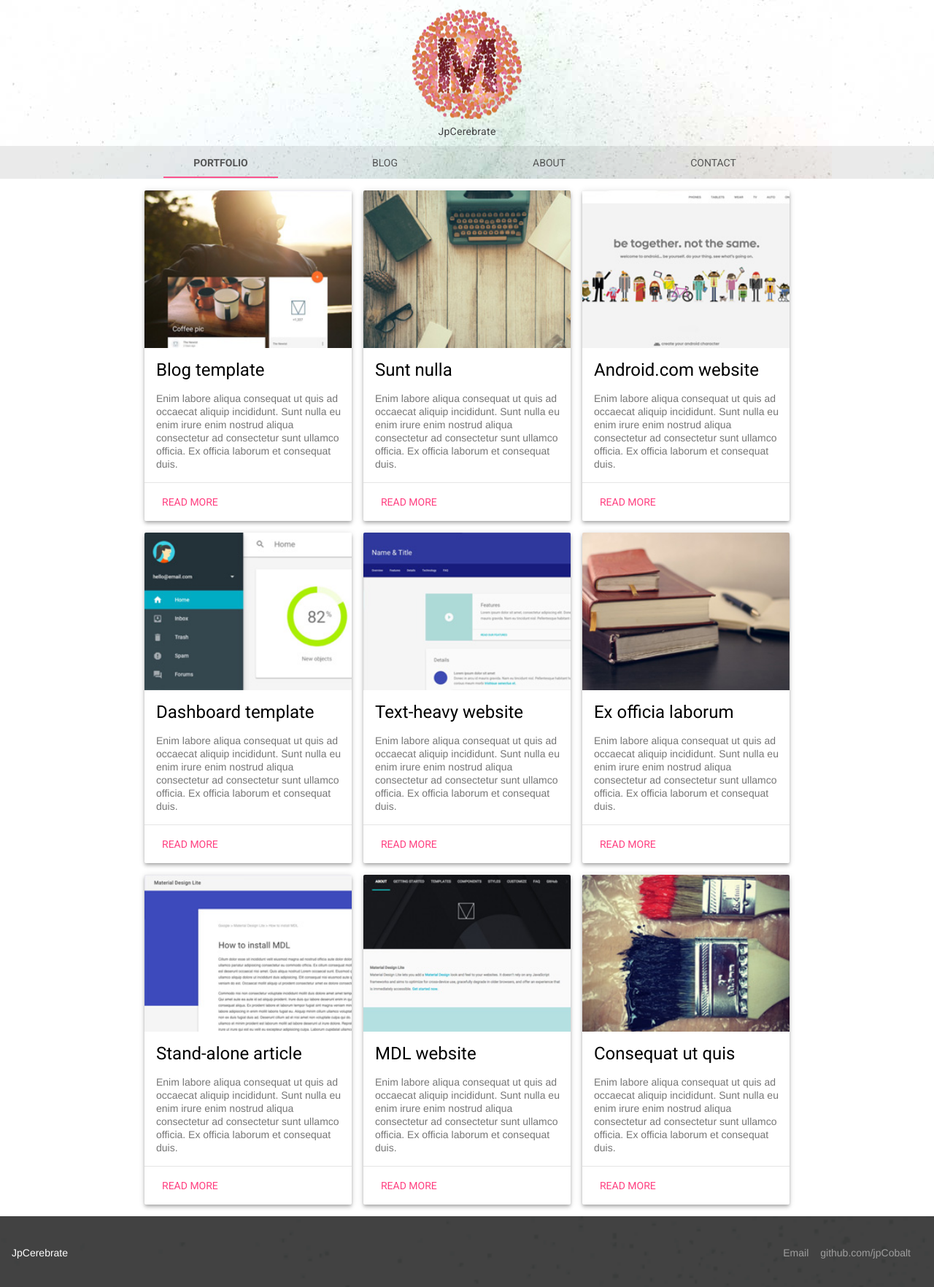
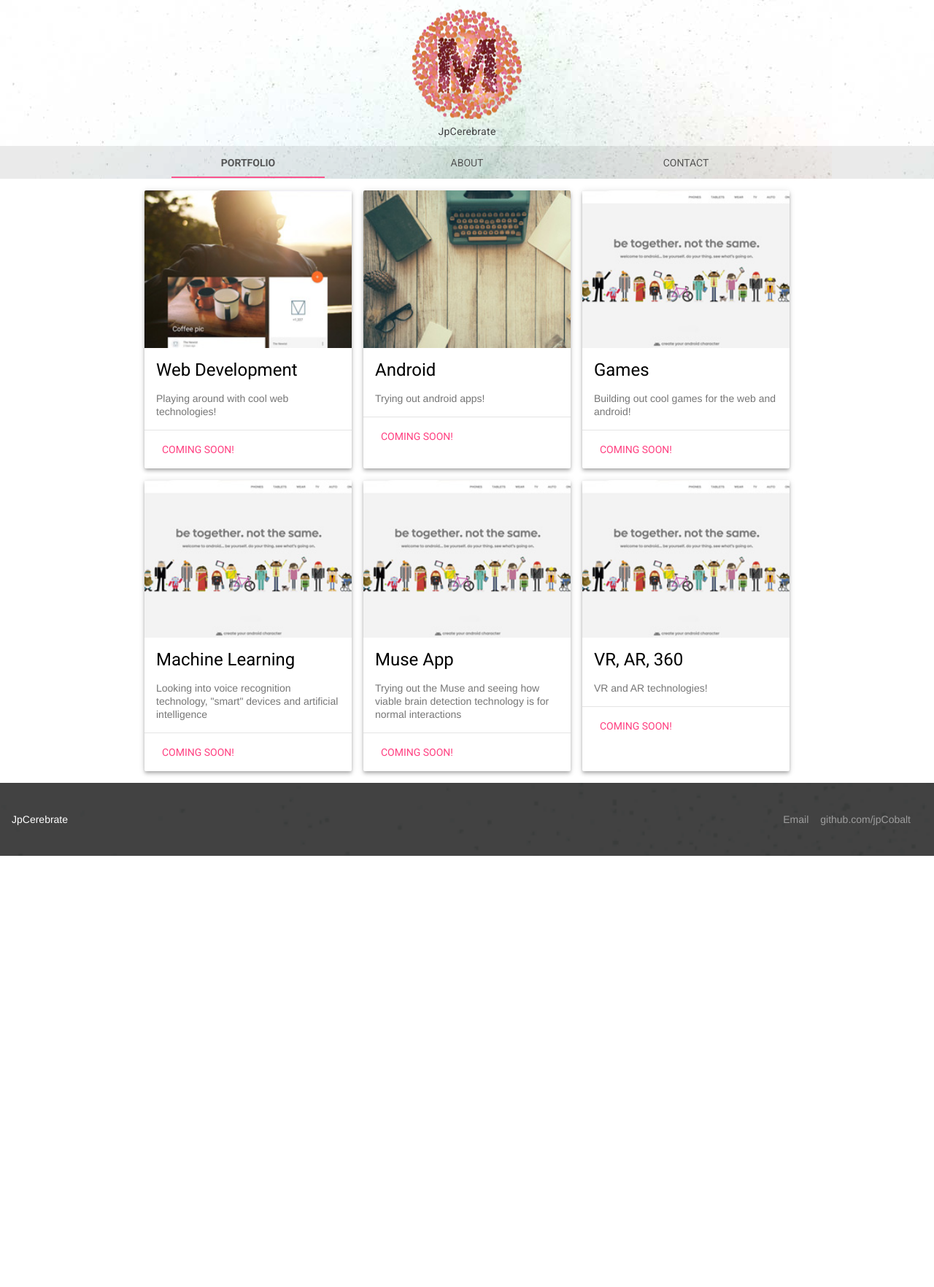
Before and after one commit to jpCobalt/jpCobalt.github.io, a Jekyll site: the page built from index.html, in a window 1280 px wide. Shown: the top 1764 px of the page at 73% size. Built offline with Jekyll 4.4.1, drawn with Linux system fonts in a browser that asks for light colours.

Commit message:
Get rid of blog tab (for now), legacy pages from old build, update content

```diff
--- a/_layouts/default.html
+++ b/_layouts/default.html
@@ -65,7 +65,7 @@
             <div class="mdl-layout__header-row portfolio-navigation-row mdl-layout--large-screen-only">
                 <nav class="mdl-navigation mdl-typography--body-1-force-preferred-font">
                     <a class="mdl-navigation__link {% if page.title == "Portfolio" %}is-active {% endif %}" href="index.html">Portfolio</a>
-                    <a class="mdl-navigation__link {% if page.title == "Blog" %}is-active {% endif %}" href="blog.html">Blog</a>
+                    <!-- <a class="mdl-navigation__link {% if page.title == "Blog" %}is-active {% endif %}" href="blog.html">Blog</a> -->
                     <a class="mdl-navigation__link {% if page.title == "About" %}is-active {% endif %}" href="about.html">About</a>
                     <a class="mdl-navigation__link {% if page.title == "Contact" %}is-active {% endif %}" href="contact.html">Contact</a>
                 </nav>
@@ -74,7 +74,7 @@
         <div class="mdl-layout__drawer mdl-layout--small-screen-only">
             <nav class="mdl-navigation mdl-typography--body-1-force-preferred-font">
                 <a class="mdl-navigation__link {% if page.title == "Portfolio" %}is-active {% endif %}" href="index.html">Portfolio</a>
-                <a class="mdl-navigation__link {% if page.title == "Blog" %}is-active {% endif %}" href="blog.html">Blog</a>
+                <!-- <a class="mdl-navigation__link {% if page.title == "Blog" %}is-active {% endif %}" href="blog.html">Blog</a> -->
                 <a class="mdl-navigation__link {% if page.title == "About" %}is-active {% endif %}" href="about.html">About</a>
                 <a class="mdl-navigation__link {% if page.title == "Contact" %}is-active {% endif %}" href="contact.html">Contact</a>
             </nav>
--- a/contact.html
+++ b/contact.html
@@ -14,10 +14,7 @@ portfolio: portfolio-contact
     </div>
     <div class="mdl-card__supporting-text">
         <p>
-            Enim labore aliqua consequat ut quis ad occaecat aliquip incididunt. Sunt nulla eu enim irure enim nostrud aliqua consectetur ad consectetur sunt ullamco officia. Ex officia laborum et consequat duis.
-        </p>
-        <p>
-            Excepteur reprehenderit sint exercitation ipsum consequat qui sit id velit elit. Velit anim eiusmod labore sit amet.
+            Hi, feel free to leave a message about anything!
         </p>
         <form action="#" class="">
             <div class="mdl-textfield mdl-js-textfield mdl-textfield--floating-label">
--- a/index.html
+++ b/index.html
@@ -9,13 +9,13 @@ company: JpCerebrate
         <img class="article-image" src=" images/example-work01.jpg" border="0" alt="">
     </div>
     <div class="mdl-card__title">
-        <h2 class="mdl-card__title-text">Blog template</h2>
+        <h2 class="mdl-card__title-text">Web Development</h2>
     </div>
     <div class="mdl-card__supporting-text">
-        Enim labore aliqua consequat ut quis ad occaecat aliquip incididunt. Sunt nulla eu enim irure enim nostrud aliqua consectetur ad consectetur sunt ullamco officia. Ex officia laborum et consequat duis.
+        Playing around with cool web technologies!
     </div>
     <div class="mdl-card__actions mdl-card--border">
-        <a class="mdl-button mdl-button--colored mdl-js-button mdl-js-ripple-effect mdl-button--accent" href="portfolio-example01.html">Read more</a>
+        <a class="mdl-button mdl-button--colored mdl-js-button mdl-js-ripple-effect mdl-button--accent" href="#">Coming soon!</a>
     </div>
 </div>
 <div class="mdl-cell mdl-card mdl-shadow--4dp portfolio-card">
@@ -23,13 +23,13 @@ company: JpCerebrate
         <img class="article-image" src=" images/example-work07.jpg" border="0" alt="">
     </div>
     <div class="mdl-card__title">
-        <h2 class="mdl-card__title-text">Sunt nulla</h2>
+        <h2 class="mdl-card__title-text">Android</h2>
     </div>
     <div class="mdl-card__supporting-text">
-        Enim labore aliqua consequat ut quis ad occaecat aliquip incididunt. Sunt nulla eu enim irure enim nostrud aliqua consectetur ad consectetur sunt ullamco officia. Ex officia laborum et consequat duis.
+        Trying out android apps!
     </div>
     <div class="mdl-card__actions mdl-card--border">
-        <a class="mdl-button mdl-button--colored mdl-js-button mdl-js-ripple-effect mdl-button--accent" href="portfolio-example01.html">Read more</a>
+        <a class="mdl-button mdl-button--colored mdl-js-button mdl-js-ripple-effect mdl-button--accent" href="#">Coming soon!</a>
     </div>
 </div>
 <div class="mdl-cell mdl-card mdl-shadow--4dp portfolio-card">
@@ -37,96 +37,54 @@ company: JpCerebrate
         <img class="article-image" src=" images/example-work02.jpg" border="0" alt="">
     </div>
     <div class="mdl-card__title">
-        <h2 class="mdl-card__title-text">Android.com website</h2>
+        <h2 class="mdl-card__title-text">Games</h2>
     </div>
     <div class="mdl-card__supporting-text">
-        Enim labore aliqua consequat ut quis ad occaecat aliquip incididunt. Sunt nulla eu enim irure enim nostrud aliqua consectetur ad consectetur sunt ullamco officia. Ex officia laborum et consequat duis.
+        Building out cool games for the web and android!
     </div>
     <div class="mdl-card__actions mdl-card--border">
-        <a class="mdl-button mdl-button--colored mdl-js-button mdl-js-ripple-effect mdl-button--accent" href="portfolio-example01.html">Read more</a>
+        <a class="mdl-button mdl-button--colored mdl-js-button mdl-js-ripple-effect mdl-button--accent" href="#">Coming soon!</a>
     </div>
 </div>
 <div class="mdl-cell mdl-card mdl-shadow--4dp portfolio-card">
     <div class="mdl-card__media">
-        <img class="article-image" src=" images/example-work03.jpg" border="0" alt="">
+        <img class="article-image" src=" images/example-work02.jpg" border="0" alt="">
     </div>
     <div class="mdl-card__title">
-        <h2 class="mdl-card__title-text">Dashboard template</h2>
+        <h2 class="mdl-card__title-text">Machine Learning</h2>
     </div>
     <div class="mdl-card__supporting-text">
-        Enim labore aliqua consequat ut quis ad occaecat aliquip incididunt. Sunt nulla eu enim irure enim nostrud aliqua consectetur ad consectetur sunt ullamco officia. Ex officia laborum et consequat duis.
+        Looking into voice recognition technology, "smart" devices and artificial intelligence
     </div>
     <div class="mdl-card__actions mdl-card--border">
-        <a class="mdl-button mdl-button--colored mdl-js-button mdl-js-ripple-effect mdl-button--accent" href="portfolio-example01.html">Read more</a>
+        <a class="mdl-button mdl-button--colored mdl-js-button mdl-js-ripple-effect mdl-button--accent" href="#">Coming soon!</a>
     </div>
 </div>
 <div class="mdl-cell mdl-card mdl-shadow--4dp portfolio-card">
     <div class="mdl-card__media">
-        <img class="article-image" src=" images/example-work04.jpg" border="0" alt="">
+        <img class="article-image" src=" images/example-work02.jpg" border="0" alt="">
     </div>
     <div class="mdl-card__title">
-        <h2 class="mdl-card__title-text">Text-heavy website</h2>
+        <h2 class="mdl-card__title-text">Muse App</h2>
     </div>
     <div class="mdl-card__supporting-text">
-        Enim labore aliqua consequat ut quis ad occaecat aliquip incididunt. Sunt nulla eu enim irure enim nostrud aliqua consectetur ad consectetur sunt ullamco officia. Ex officia laborum et consequat duis.
+        Trying out the Muse and seeing how viable brain detection technology is for normal interactions
     </div>
     <div class="mdl-card__actions mdl-card--border">
-        <a class="mdl-button mdl-button--colored mdl-js-button mdl-js-ripple-effect mdl-button--accent" href="portfolio-example01.html">Read more</a>
+        <a class="mdl-button mdl-button--colored mdl-js-button mdl-js-ripple-effect mdl-button--accent" href="#">Coming soon!</a>
     </div>
 </div>
 <div class="mdl-cell mdl-card mdl-shadow--4dp portfolio-card">
     <div class="mdl-card__media">
-        <img class="article-image" src=" images/example-work08.jpg" border="0" alt="">
+        <img class="article-image" src=" images/example-work02.jpg" border="0" alt="">
     </div>
     <div class="mdl-card__title">
-        <h2 class="mdl-card__title-text">Ex officia laborum</h2>
+        <h2 class="mdl-card__title-text">VR, AR, 360</h2>
     </div>
     <div class="mdl-card__supporting-text">
-        Enim labore aliqua consequat ut quis ad occaecat aliquip incididunt. Sunt nulla eu enim irure enim nostrud aliqua consectetur ad consectetur sunt ullamco officia. Ex officia laborum et consequat duis.
+        VR and AR technologies!
     </div>
     <div class="mdl-card__actions mdl-card--border">
-        <a class="mdl-button mdl-button--colored mdl-js-button mdl-js-ripple-effect mdl-button--accent" href="portfolio-example01.html">Read more</a>
+        <a class="mdl-button mdl-button--colored mdl-js-button mdl-js-ripple-effect mdl-button--accent" href="#">Coming soon!</a>
     </div>
 </div>
-<div class="mdl-cell mdl-card mdl-shadow--4dp portfolio-card">
-    <div class="mdl-card__media">
-        <img class="article-image" src=" images/example-work05.jpg" border="0" alt="">
-    </div>
-    <div class="mdl-card__title">
-        <h2 class="mdl-card__title-text">Stand-alone article</h2>
-    </div>
-    <div class="mdl-card__supporting-text">
-        Enim labore aliqua consequat ut quis ad occaecat aliquip incididunt. Sunt nulla eu enim irure enim nostrud aliqua consectetur ad consectetur sunt ullamco officia. Ex officia laborum et consequat duis.
-    </div>
-    <div class="mdl-card__actions mdl-card--border">
-        <a class="mdl-button mdl-button--colored mdl-js-button mdl-js-ripple-effect mdl-button--accent" href="portfolio-example01.html">Read more</a>
-    </div>
-</div>
-<div class="mdl-cell mdl-card mdl-shadow--4dp portfolio-card">
-    <div class="mdl-card__media">
-        <img class="article-image" src=" images/example-work06.jpg" border="0" alt="">
-    </div>
-    <div class="mdl-card__title">
-        <h2 class="mdl-card__title-text">MDL website</h2>
-    </div>
-    <div class="mdl-card__supporting-text">
-        Enim labore aliqua consequat ut quis ad occaecat aliquip incididunt. Sunt nulla eu enim irure enim nostrud aliqua consectetur ad consectetur sunt ullamco officia. Ex officia laborum et consequat duis.
-    </div>
-    <div class="mdl-card__actions mdl-card--border">
-        <a class="mdl-button mdl-button--colored mdl-js-button mdl-js-ripple-effect mdl-button--accent" href="portfolio-example01.html">Read more</a>
-    </div>
-</div>
-<div class="mdl-cell mdl-card mdl-shadow--4dp portfolio-card">
-    <div class="mdl-card__media">
-        <img class="article-image" src=" images/example-work09.jpg" border="0" alt="">
-    </div>
-    <div class="mdl-card__title">
-        <h2 class="mdl-card__title-text">Consequat ut quis</h2>
-    </div>
-    <div class="mdl-card__supporting-text">
-        Enim labore aliqua consequat ut quis ad occaecat aliquip incididunt. Sunt nulla eu enim irure enim nostrud aliqua consectetur ad consectetur sunt ullamco officia. Ex officia laborum et consequat duis.
-    </div>
-    <div class="mdl-card__actions mdl-card--border">
-        <a class="mdl-button mdl-button--colored mdl-js-button mdl-js-ripple-effect mdl-button--accent" href="portfolio-example01.html">Read more</a>
-    </div>
-</div>
```
Also changed, not shown: about.html (+1 -11 lines), about/index.html (deleted, +0 -8 lines), projects/index.html (deleted, +0 -8 lines).
